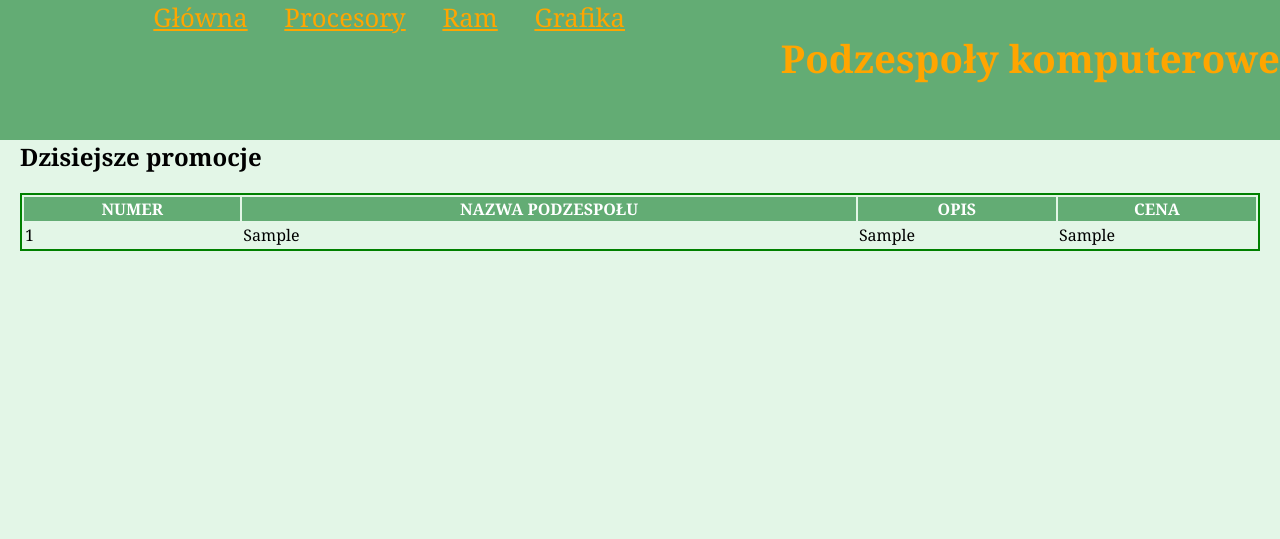
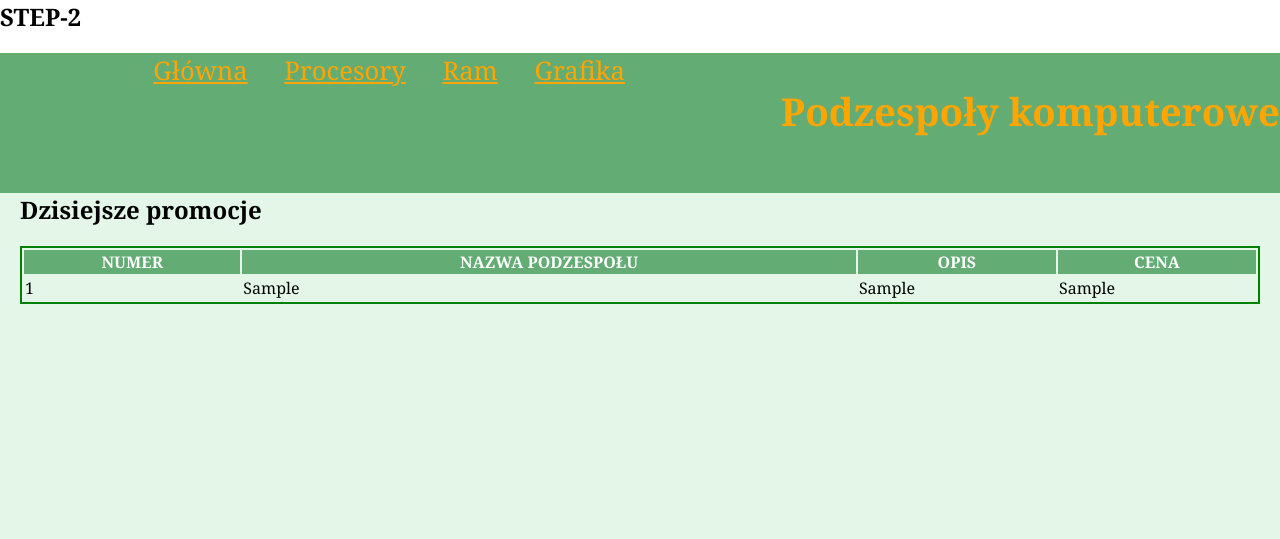
Before and after one commit to ehoze/PAI-NR1, a PHP site: page / in a window 1280 px wide. Shown: the top 539 px of the page. Run offline with PHP 8.4, Linux system fonts and the light colour scheme; tables that the repository leaves empty or names only in its code hold one stand-in row (values such as "Sample post").

Commit message:
zmiana w index.php | dodanie <h2>...</h2>

```diff
--- a/index.php
+++ b/index.php
@@ -10,6 +10,7 @@
     </head>
 
     <body>
+        <h2>STEP-2</h2>
         <header>
             <div id="menu">
                 <a href="index.php">Główna</a>
```
